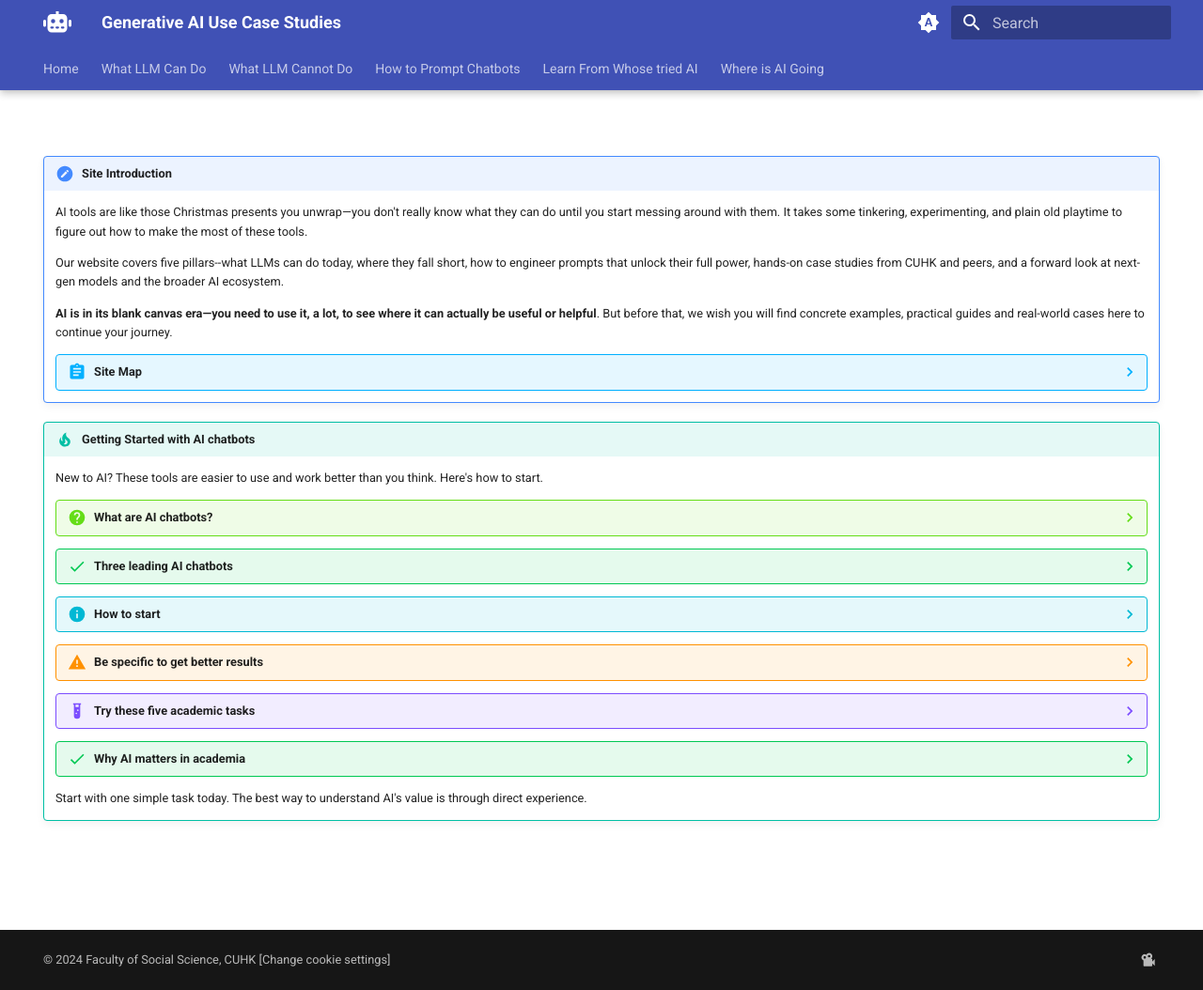
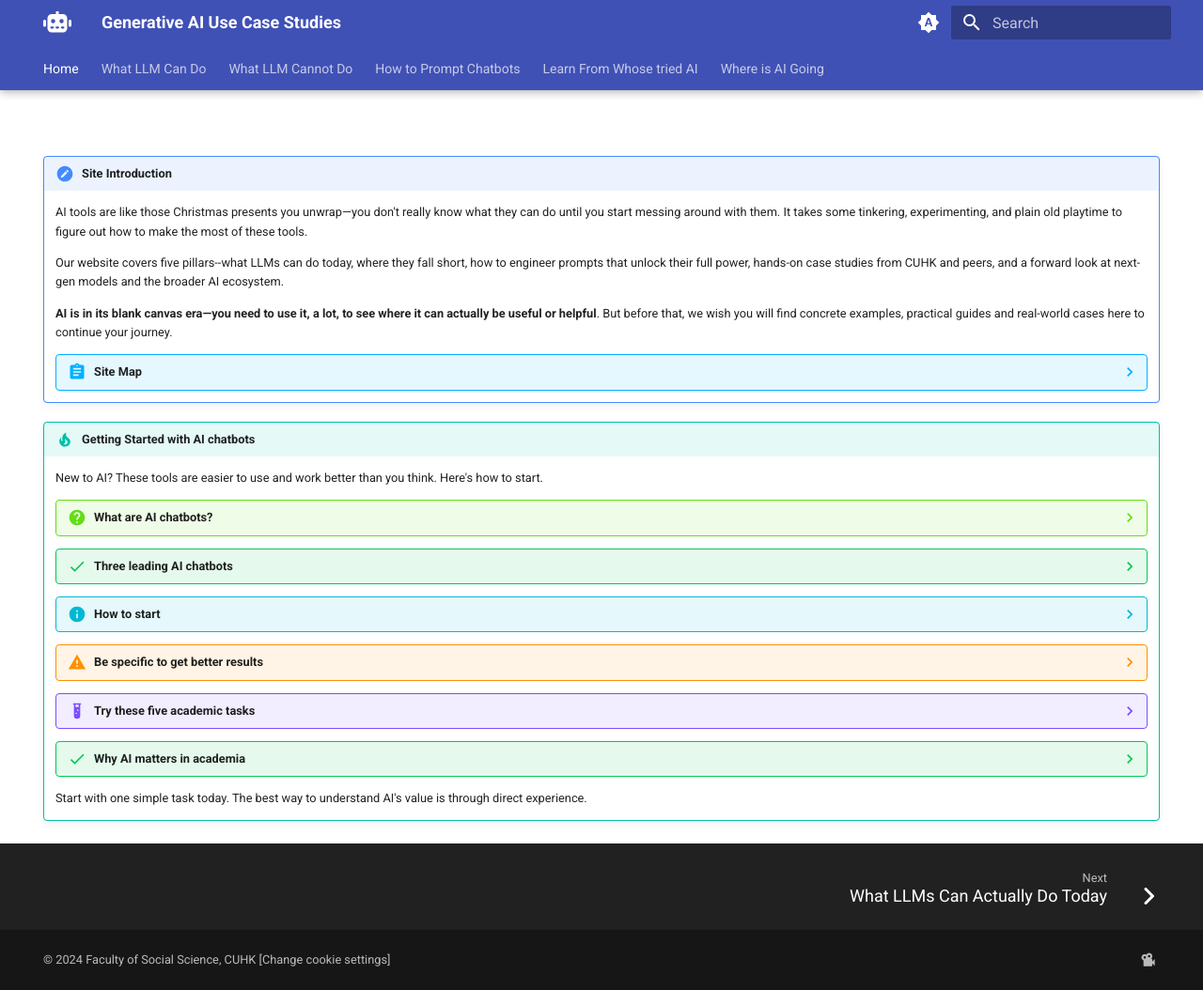
Before and after one commit to Georgechengtai/Generative-AI-use-case-studies, an MkDocs documentation site: the page built from docs/index.md, in a window 1280 px wide and 1054 px high. Shown: the whole window at 94% size. Built offline with MkDocs 1.6.1 and Material for MkDocs 9.7.7, drawn with Linux system fonts in a browser that asks for light colours; some web fonts are replaced; part of the change alters nothing that is shown.

```diff
--- a/mkdocs.yml
+++ b/mkdocs.yml
@@ -1,7 +1,7 @@
 site_name: Generative AI Use Case Studies
 site_url: https://georgechengtai.github.io/Generative-AI-use-case-studies
 nav:
-  - Home: index_2025.md
+  - Home: index.md
   - What LLM Can Do:
       #- Agentic Workflow, Fully Explained: agent.md
     - What LLMs Can Actually Do Today: common-capacities.md
```
